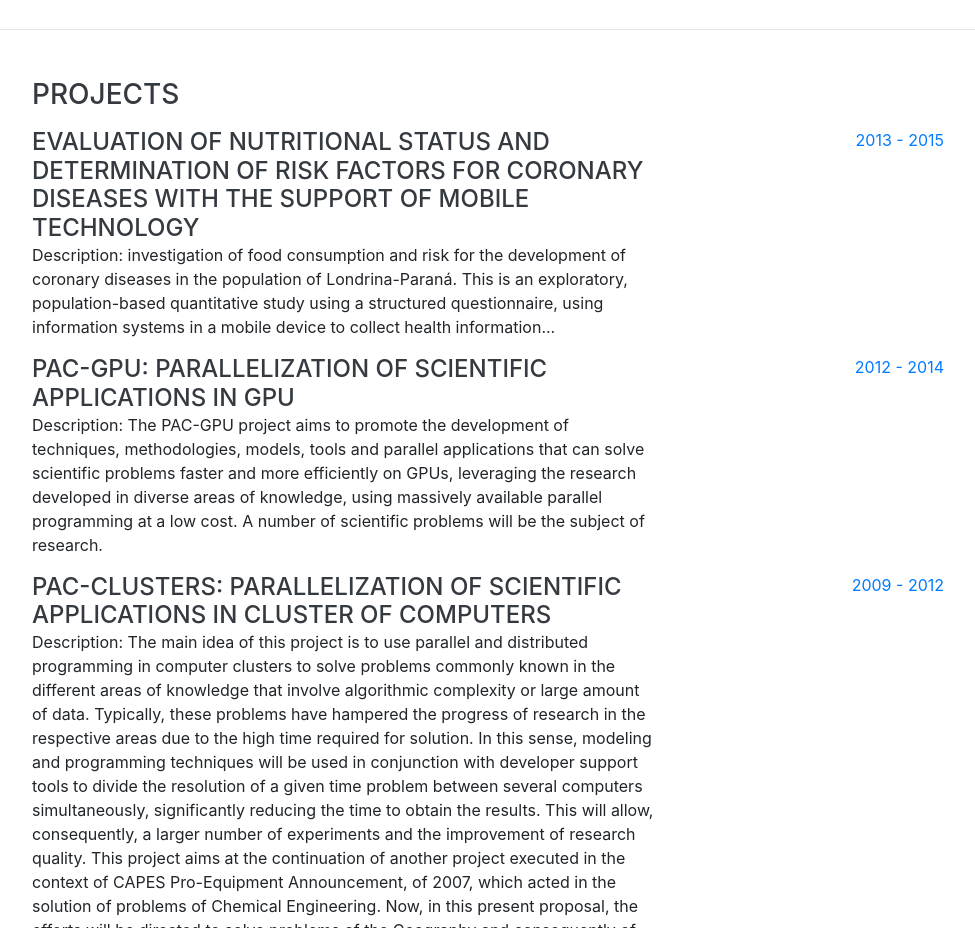
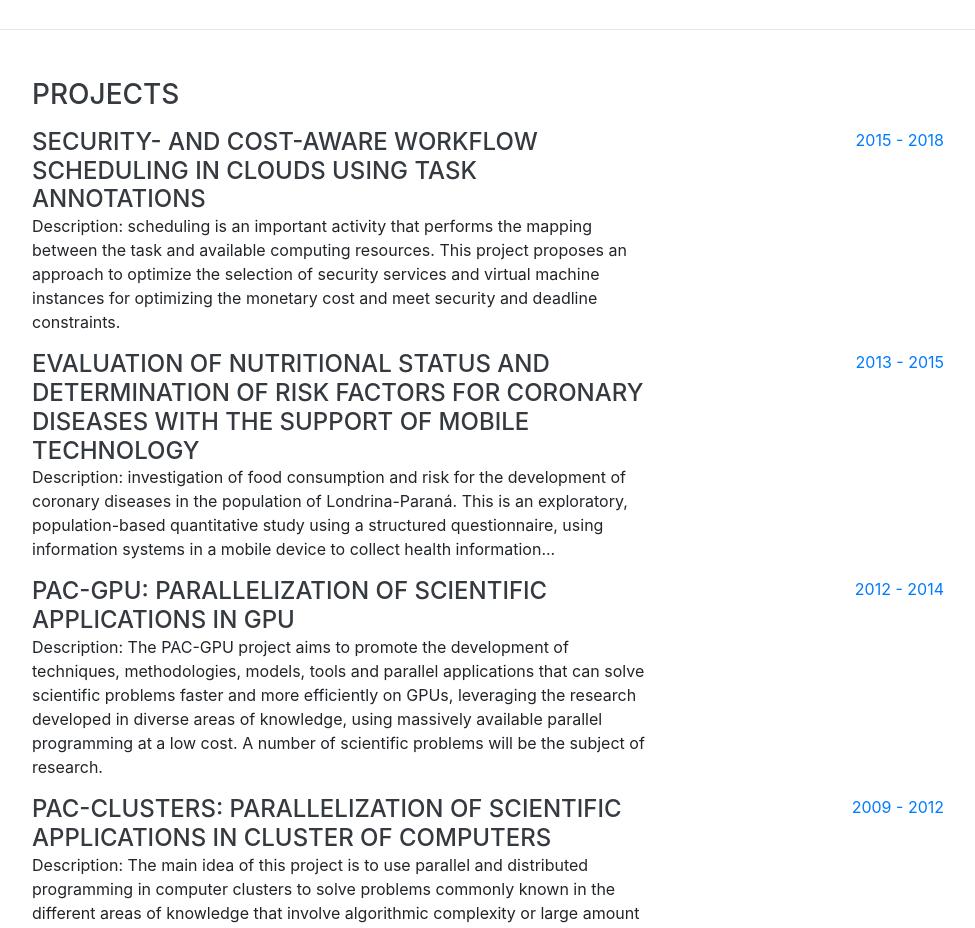
Before and after one commit to rickshido/rickshido.github.io, a website with bundled scripts: page index.html in a window 1280 px wide. Shown: the part 5300-6228 px from the top of the page, without its empty margins (288-1263 px from the left). Built offline with nearby package versions, Linux system fonts and the light colour scheme; a web font is replaced by a local one.

Commit message:
Update index.html

```diff
--- a/index.html
+++ b/index.html
@@ -386,6 +386,16 @@
 
         <div class="resume-item d-flex flex-column flex-md-row justify-content-between mb-3">
           <div class="resume-content">
+            <h4 class="mb-0">Security- and cost-aware workflow scheduling in clouds using task annotations</h4>
+            <div>Description: scheduling is an important activity that performs the mapping between the task and available computing resources. This project proposes an approach to optimize the selection of security services and virtual machine instances for optimizing the monetary cost and meet security and deadline constraints.</div>
+          </div>
+          <div class="resume-date text-md-right">
+            <span class="text-primary">2015 - 2018</span>
+          </div>
+        </div>
+
+        <div class="resume-item d-flex flex-column flex-md-row justify-content-between mb-3">
+          <div class="resume-content">
             <h4 class="mb-0"> Evaluation of nutritional status and determination of risk factors for coronary diseases with the support of mobile technology</h4>
             <div>Description: investigation of food consumption and risk for the development of coronary diseases in the population of Londrina-Paraná. This is an exploratory, population-based quantitative study using a structured questionnaire, using information systems in a mobile device to collect health information... </div>
           </div>
```
